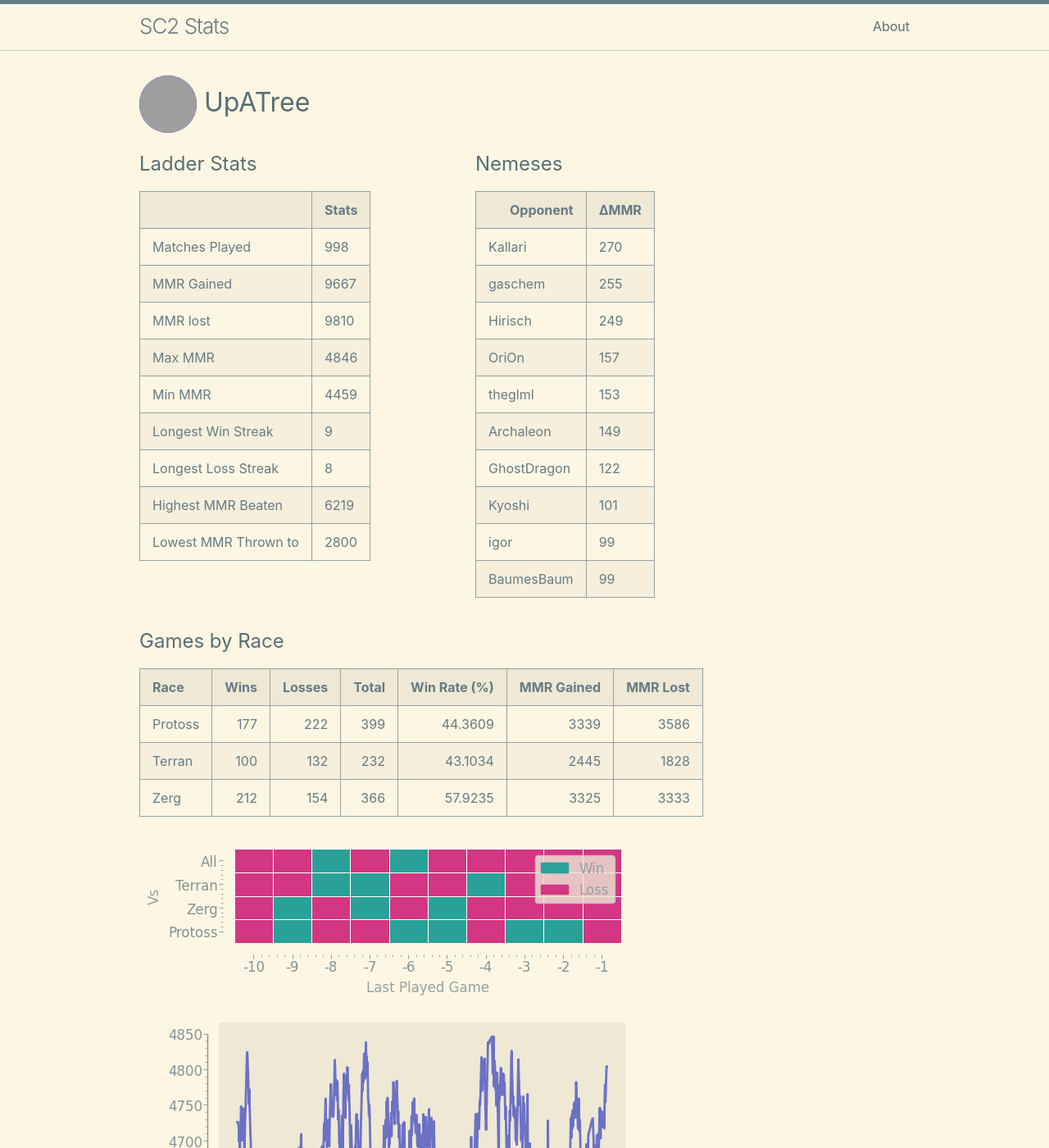
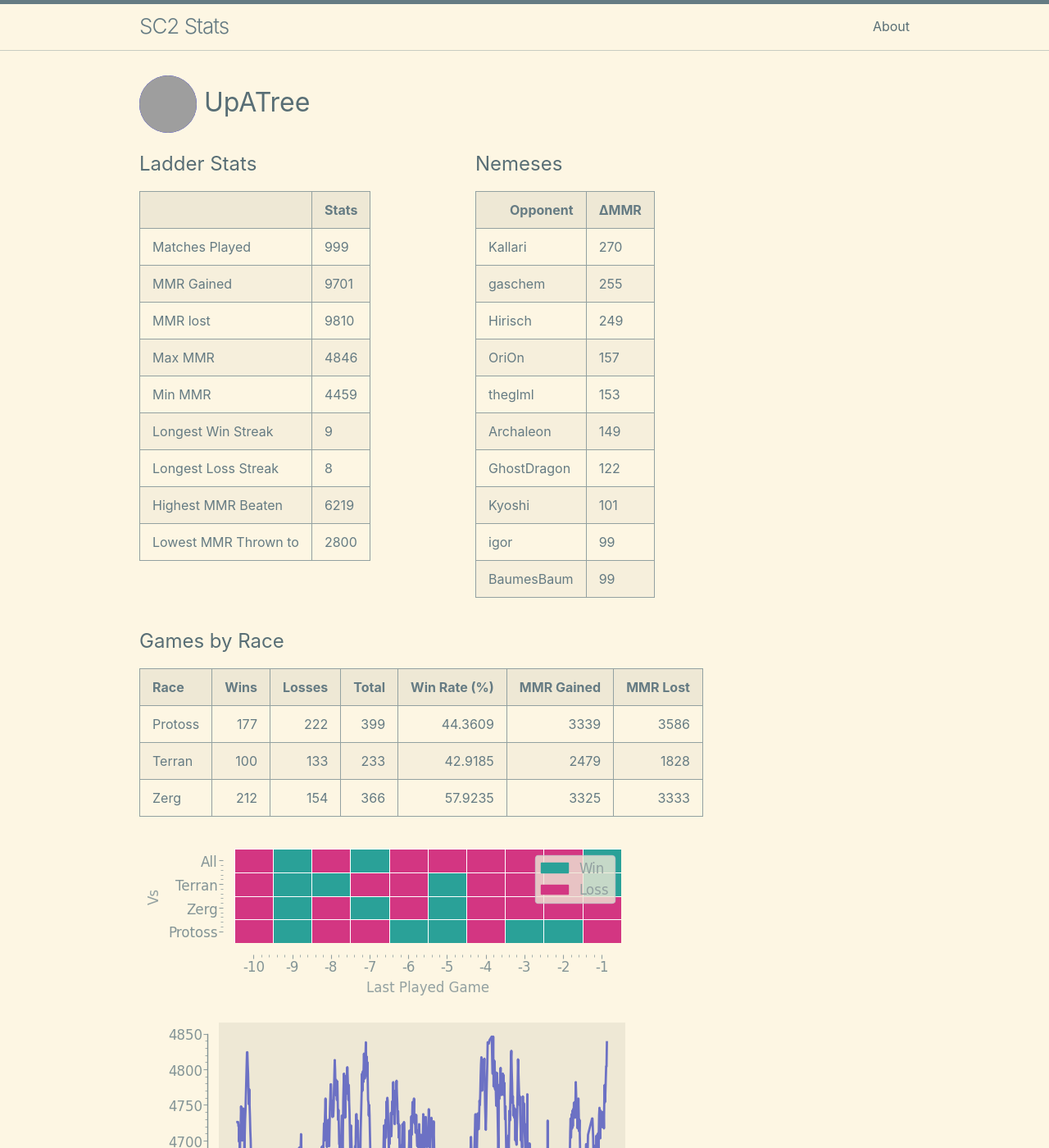
Before and after one commit to kylermurphy/UpATree, a Jekyll site: the page built from docs/index.md, in a window 1280 px wide and 1400 px high. Shown: the whole window at 82% size. Built offline with Jekyll 4.4.1, drawn with Linux system fonts in a browser that asks for light colours; grey boxes are pictures that could not be loaded.

Commit message:
running on push

```diff
--- a/docs/index.md
+++ b/docs/index.md
@@ -18,11 +18,11 @@ layout: home
   <tbody>
     <tr>
       <td>Matches Played</td>
-      <td>998</td>
+      <td>999</td>
     </tr>
     <tr>
       <td>MMR Gained</td>
-      <td>9667</td>
+      <td>9701</td>
     </tr>
     <tr>
       <td>MMR lost</td>
@@ -115,7 +115,7 @@ layout: home
 | Race    |   Wins |   Losses |   Total |   Win Rate (%) |   MMR Gained |   MMR Lost |
 |:--------|-------:|---------:|--------:|---------------:|-------------:|-----------:|
 | Protoss |    177 |      222 |     399 |        44.3609 |         3339 |       3586 |
-| Terran  |    100 |      132 |     232 |        43.1034 |         2445 |       1828 |
+| Terran  |    100 |      133 |     233 |        42.9185 |         2479 |       1828 |
 | Zerg    |    212 |      154 |     366 |        57.9235 |         3325 |       3333 |
 
 ![Games by Race](./assets/gm_hist.png)
--- a/log.txt
+++ b/log.txt
@@ -198,3 +198,4 @@ Writing a log file 2025-02-28 17:48:10.
 Writing a log file 2025-02-28 18:30:50.
 Writing a log file 2025-02-28 18:50:36.
 Writing a log file 2025-02-28 19:19:05.
+Writing a log file 2025-02-28 19:31:56.
```
Also changed, not shown: docs/assets/MMR.png, docs/assets/daily.png, docs/assets/gm_hist.png, docs/assets/r_wrt.png, 1 other file.
